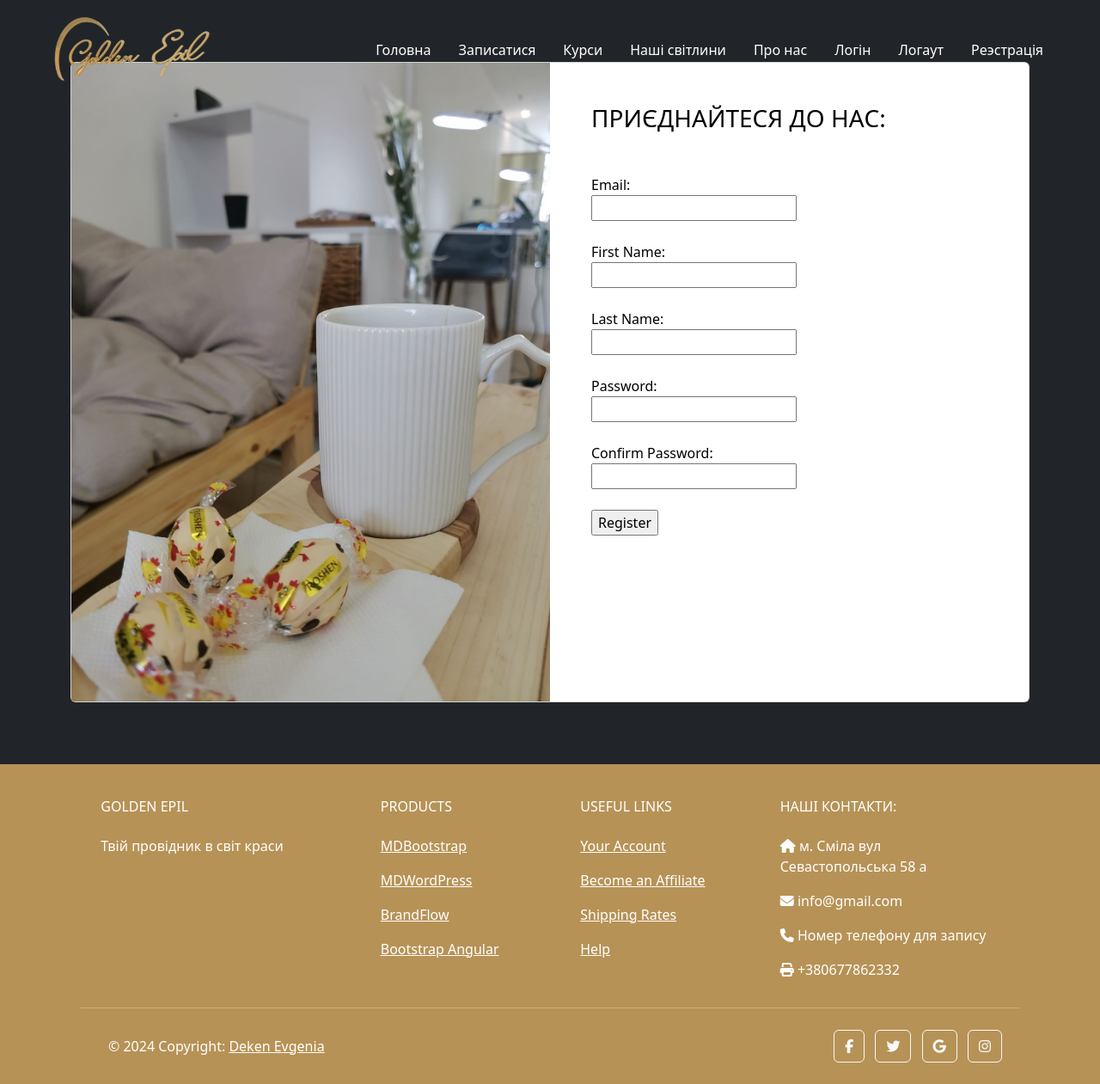
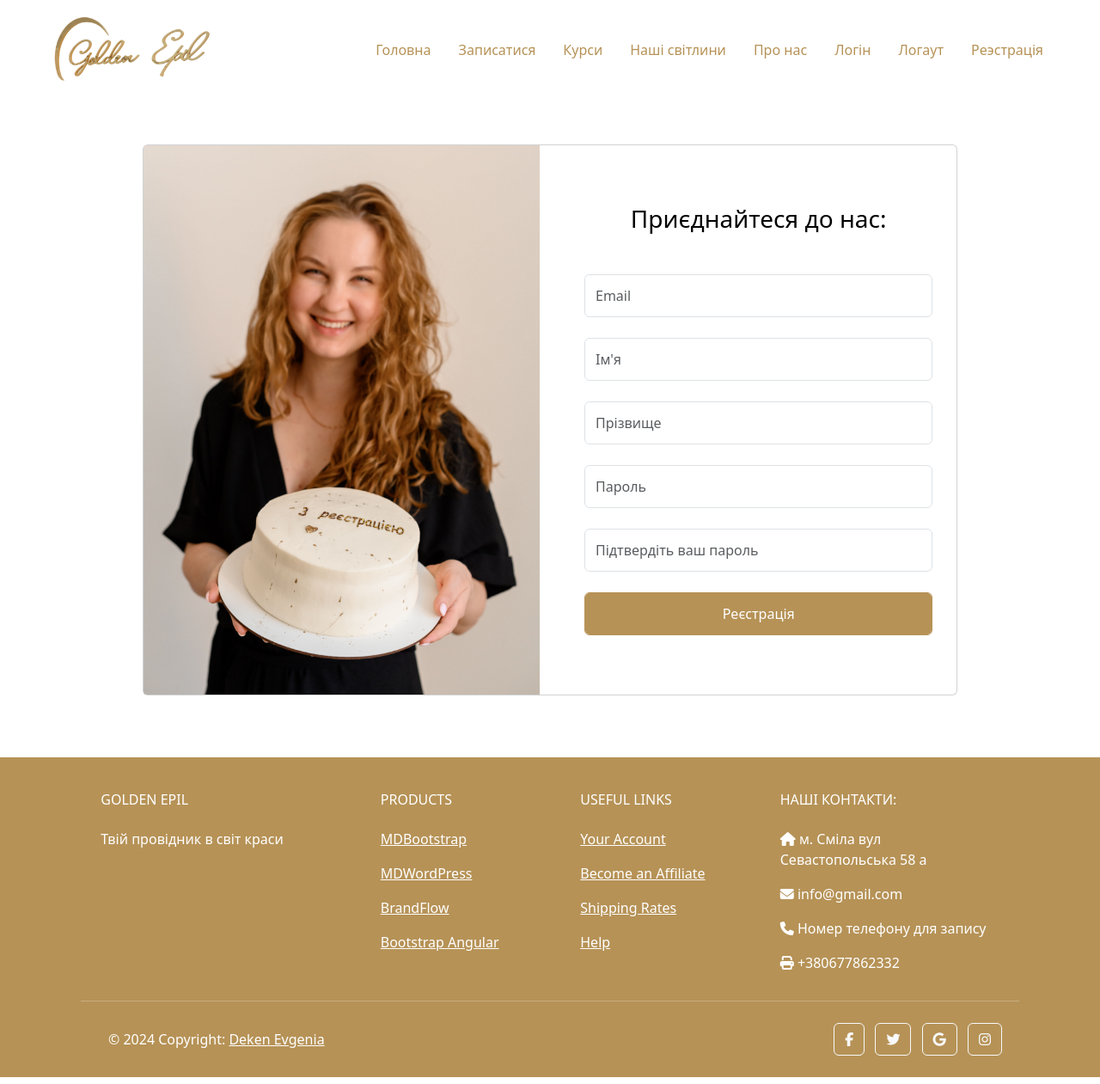
Before and after one commit to guktys/DIPLOM_Symfony, a Symfony app: template templates/register.html.twig in a window 1280 px wide. Shown: the whole page at 86% size. Run offline with Twig, Linux system fonts and the light colour scheme; the template is opened without the code that fills it, so the values that code supplies are empty; some libraries are stand-ins or nearby versions.

Commit message:
Исправлен внешний вид логина

```diff
--- a/public/css/header.css
+++ b/public/css/header.css
@@ -8,7 +8,7 @@
     align-items: center;
 }
 #main_menu .nav-link {
-    color: white;
+    color: #B69256;
 }
 #header{
     position: fixed;
--- a/public/css/homepage.css
+++ b/public/css/homepage.css
@@ -198,3 +198,6 @@ video {
     object-fit: cover;
     z-index: -1000; /* Помещаем видео под остальные элементы */
 }
+#main_menu .nav-link {
+    color: white;
+}
--- /dev/null
+++ b/public/css/register.css
@@ -0,0 +1,27 @@
+.alert.alert-success {
+    margin-top: 20px;
+}
+.register_banner{
+    border-top-left-radius: .25rem;
+    border-bottom-left-radius: .25rem;
+    width: inherit;
+    height: auto;
+}
+.register_btn{
+    height: 50px;
+    background-color: #B69256;
+    border-color: #B69256;
+    color: white;
+}
+.register_btn:hover{
+    background-color: #886d3f;
+    border-color: #886d3f;
+    color: white;
+}
+.card.card-registration {
+    width: 85%;
+    height: auto;
+}
+.register_input{
+    height: 50px;
+}
--- a/public/js/header.js
+++ b/public/js/header.js
@@ -1,5 +1,10 @@
 const element = document.querySelector('#header');
 const menuItems = document.querySelectorAll('#main_menu .nav-link');
+function getCurrentColor(element) {
+    return window.getComputedStyle(element).getPropertyValue('color');
+}
+
+const initialColor = getCurrentColor(menuItems[0]);
 
 window.addEventListener('scroll', () => {
     const scrollPosition = window.scrollY;
@@ -9,7 +14,6 @@ window.addEventListener('scroll', () => {
         element.style.height = '110px';
         element.style.boxShadow = '0 2px 4px rgba(0, 0, 0, 0.1)';
 
-
         menuItems.forEach(item => {
             item.style.color = '#B69256';
         });
@@ -17,9 +21,8 @@ window.addEventListener('scroll', () => {
         element.style.boxShadow = 'none';
         element.style.backgroundColor = 'rgba(255,255,255,0)';
 
-
         menuItems.forEach(item => {
-            item.style.color = '#fff';
+            item.style.color = initialColor;
         });
     }
 });
--- a/public/js/post_registration.js
+++ b/public/js/post_registration.js
@@ -7,14 +7,12 @@ $(document).ready(function() {
             url: $(this).attr('action'),
             data: formData,
             success: function(response) {
-                console.log(response.message);
                 $('.alert-success').css('display', 'block');
-                $('.alert-success').text(response.message);
+                $('.alert-success').text('Ви успішно зареєстровані!');
             },
             error: function(xhr, status, error) {
-                console.log(response.message);
                 $('.alert-danger').css('display', 'block');
-                $('.alert-danger').text(response.message);
+                $('.alert-danger').text('Помилка, спробуйте будь ласка знову пізніше!');
             }
         });
     });
--- a/templates/components/header.html.twig
+++ b/templates/components/header.html.twig
@@ -7,7 +7,7 @@
         </a>
 
         <ul id="main_menu" class="nav nav-pills">
-            <li class="nav-item"><a href="#" class="nav-link ">Головна</a></li>
+            <li class="nav-item"><a href="/" class="nav-link ">Головна</a></li>
             <li class="nav-item"><a href="#" class="nav-link ">Записатися</a></li>
             <li class="nav-item"><a href="#" class="nav-link ">Курси</a></li>
             <li class="nav-item"><a href="#" class="nav-link ">Наші світлини</a></li>
--- a/templates/register.html.twig
+++ b/templates/register.html.twig
@@ -1,38 +1,44 @@
 {% extends 'base.html.twig' %}
     {% block body %}
-        <section class="h-100 bg-dark">
+        <link href="{{ asset('css/register.css') }}" rel="stylesheet"/>
+        <section class="register_section mt-5 pt-5">
             <div class="container py-5 h-100">
-                <div class="row d-flex justify-content-center align-items-center h-100">
-                    <div class="col">
-                        <div class="card card-registration my-4">
-                            <div class="row g-0">
-                                <div class="col-xl-6 d-none d-xl-block">
+                <div class="row">
+                    <div class="col d-flex justify-content-center align-items-center">
+                        <div class="card card-registration my-4 d-flex ">
+                            <div class="row ">
+                                <div class="col">
                                     <img src="{{ asset('images/register.jpg') }}"
-                                         alt="Sample photo" class="img-fluid"
-                                         style="border-top-left-radius: .25rem; border-bottom-left-radius: .25rem;"/>
+                                         alt="Sample photo" class=" register_banner"
+                                         />
                                 </div>
-                                <div class="col-xl-6">
-                                    <div class="card-body p-md-5 text-black">
-                                        <h3 class="mb-5 text-uppercase">Приєднайтеся до нас:</h3>
+                                <div class="col d-flex justify-content-center">
+                                    <div class="register_card card-body text-black d-flex justify-content-center align-items-center flex-column">
+                                        <h3 class="mb-5 text-center">Приєднайтеся до нас:</h3>
 
-                                        <div class="row">
+                                        <div class="row w-100">
                                             <form method="post" action="{{ path('register') }}">
-                                                <label for="email">Email:</label><br>
-                                                <input type="email" id="email" name="email" required><br><br>
-
-                                                <label for="firstname">First Name:</label><br>
-                                                <input type="text" id="firstname" name="firstname" required><br><br>
-
-                                                <label for="lastname">Last Name:</label><br>
-                                                <input type="text" id="lastname" name="lastname" required><br><br>
-
-                                                <label for="password">Password:</label><br>
-                                                <input type="password" id="password" name="password" required><br><br>
-
-                                                <label for="confirm_password">Confirm Password:</label><br>
-                                                <input type="password" id="confirm_password" name="confirm_password" required><br><br>
-
-                                                <input type="submit" value="Register">
+                                                <div class="form-group pb-4">
+                                                    <input class="form-control register_input" type="email" id="email" name="email" placeholder="Email"
+                                                           required>
+                                                </div>
+                                                <div class="form-group pb-4">
+                                                <input class="form-control register_input" type="text" id="firstname" name="firstname"
+                                                      placeholder="Ім'я" required>
+                                                </div>
+                                                <div class="form-group pb-4">
+                                                    <input class="form-control register_input" type="text" id="lastname"
+                                                           placeholder="Прізвище"  name="lastname" required>
+                                                </div>
+                                                <div class="form-group pb-4">
+                                                    <input class="form-control register_input" type="password" id="password"
+                                                           placeholder="Пароль" name="password" required>
+                                                </div>
+                                                <div class="form-group pb-4">
+                                                    <input class="form-control register_input" type="password" id="confirm_password"
+                                                           placeholder="Підтвердіть ваш пароль" name="confirm_password" required>
+                                                </div>
+                                                <button class="form-control register_btn" type="submit"> Реєстрація</button>
                                             </form>
                                         </div>
 
```
Also changed, not shown: public/images/register.jpg.
